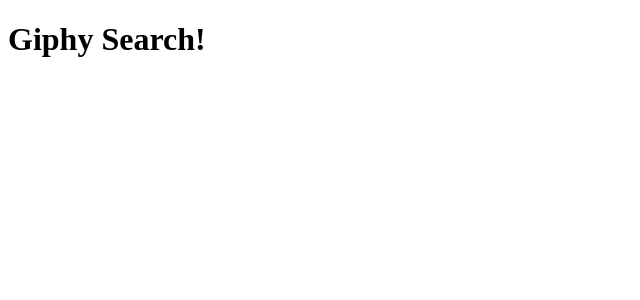
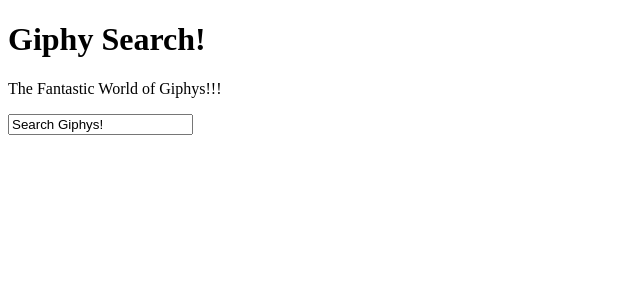
Before and after one commit to KatherineDaugherty/Group-Giphy-Saga-Project, a React (Create React App) app: page / in a window 1280 px wide. Shown: the top 300 px of the page, without its empty margins (0-640 px from the left). Built offline with nearby package versions, Linux system fonts and the light colour scheme.

Commit message:
created SearchView component and added text and input

```diff
--- a/src/components/App/App.js
+++ b/src/components/App/App.js
@@ -1,9 +1,11 @@
 import React from 'react';
+import SearchView from '../SearchView/SearchView';
 
 function App(props) {
   return (
     <div>
       <h1>Giphy Search!</h1>
+      <SearchView />
     </div>
   );
 }
--- /dev/null
+++ b/src/components/SearchView/SearchView.jsx
@@ -0,0 +1,17 @@
+
+
+function SearchView() {
+
+    return (
+        <div>
+            <p>The Fantastic World of Giphys!!!</p>
+            <input
+            type='text'
+            value='Search Giphys!'
+            onChange='TBD'/>
+        </div>
+    );
+}
+
+
+export default SearchView;
```
